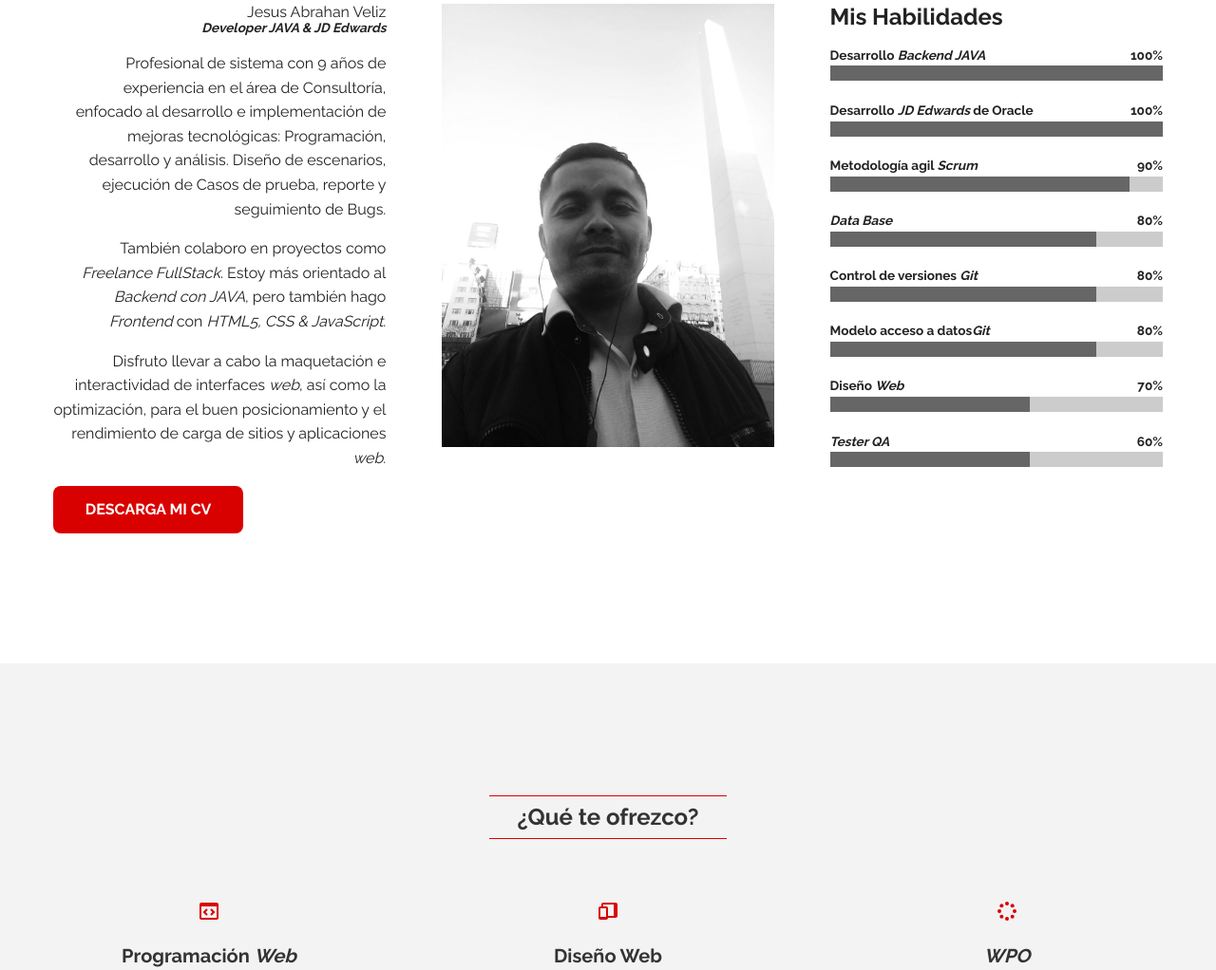
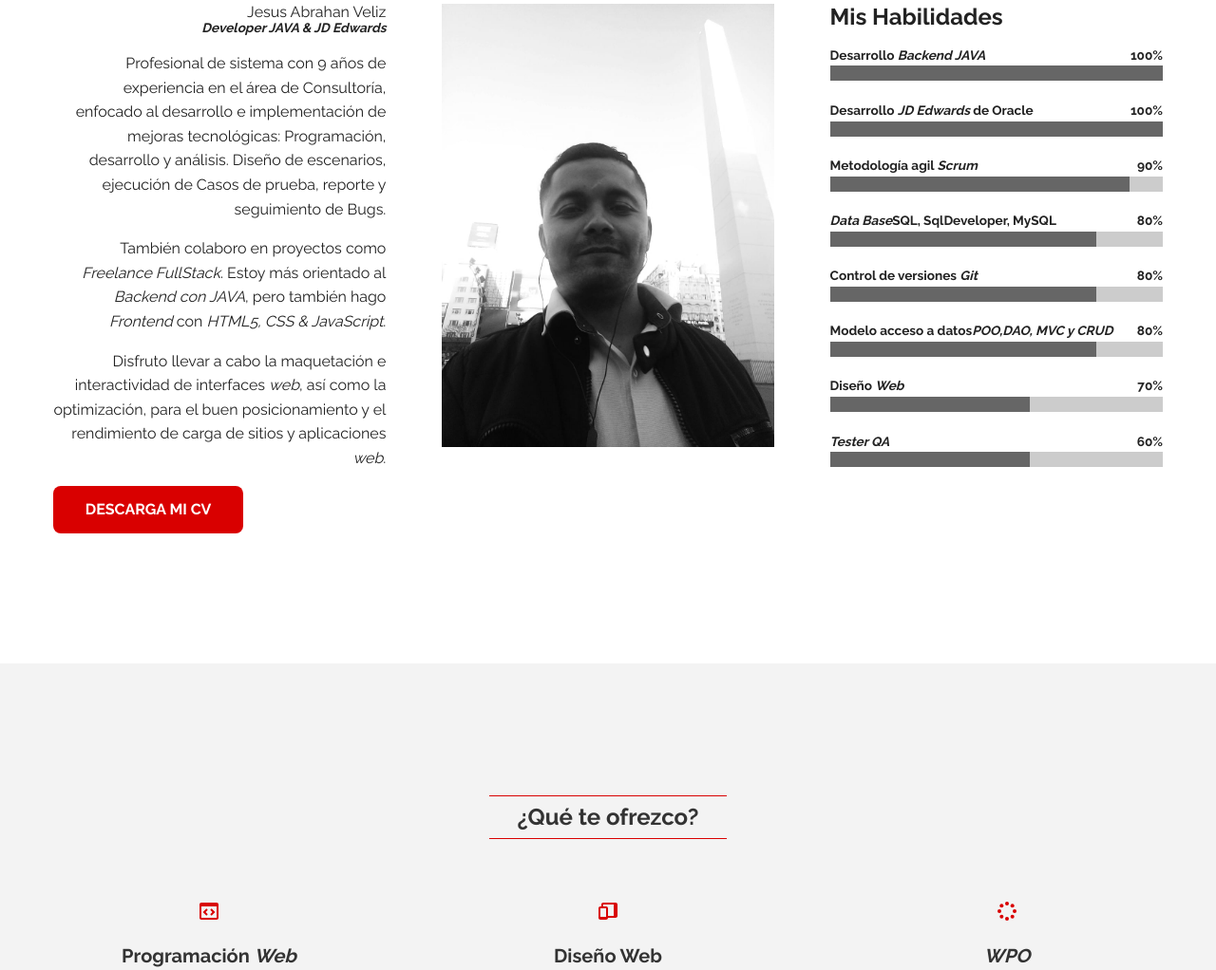
Before and after one commit to jveliz0528/portafolio, a plain HTML site: page portafolio-cv/index.html in a window 1280 px wide. Shown: the part 957-1979 px from the top of the page at 95% size. Drawn offline with Linux system fonts and the light colour scheme.

Commit message:
Se ajusta la seccion de habilidades

```diff
--- a/portafolio-cv/index.html
+++ b/portafolio-cv/index.html
@@ -146,7 +146,7 @@
       </div>
       <div class="progress">
         <p>
-          <b><i>Data Base</i></b>
+          <b><i>Data Base</i>SQL, SqlDeveloper, MySQL</b>
           <b>80%</b>
         </p>
         <progress value="80" min="0" max="100"></progress>
@@ -160,7 +160,7 @@
       </div>
       <div class="progress">
         <p>
-          <b>Modelo acceso a datos<i>Git</i></b>
+          <b>Modelo acceso a datos<i>POO,DAO, MVC y CRUD</i></b>
           <b>80%</b>
         </p>
         <progress value="80" min="0" max="100"></progress>
```
